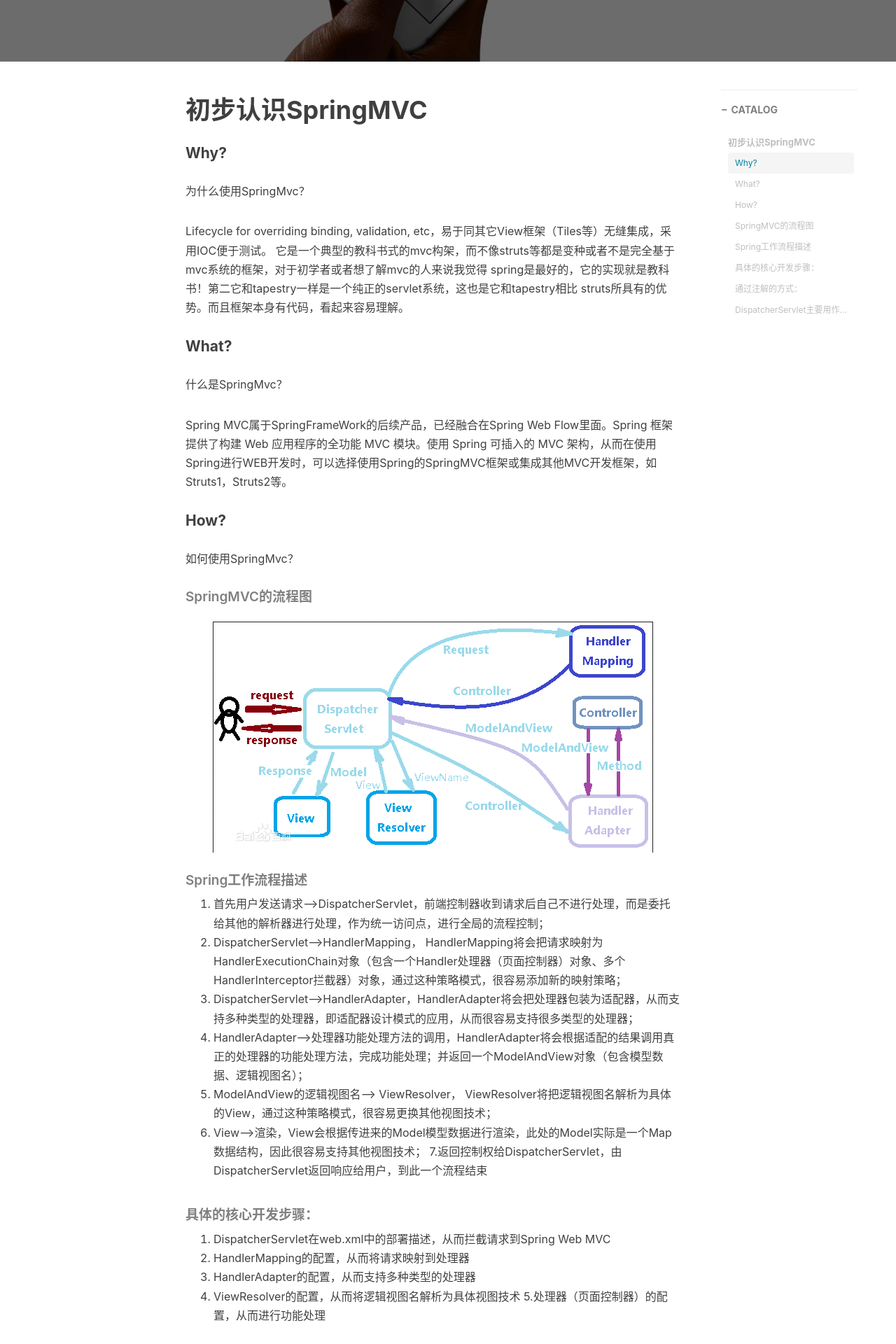
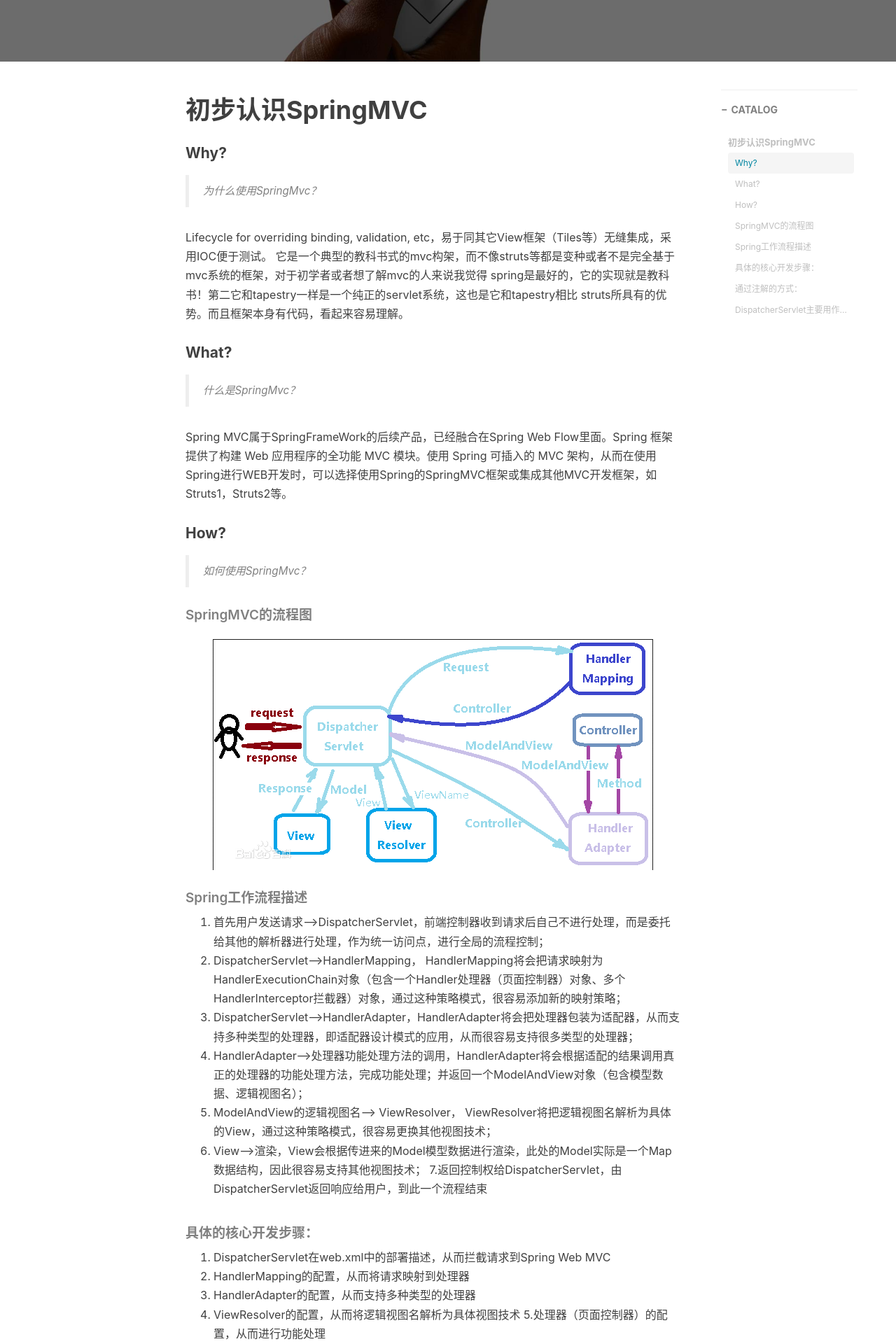
Before and after one commit to whvixd/qilixiang.github.io, a Jekyll site: the page built from _posts/2017-09-20-SpringMVC.md, in a window 1280 px wide. Shown: the part 435-2355 px from the top of the page at 70% size. Built offline with Jekyll 4.4.1, drawn with Linux system fonts in a browser that asks for light colours; nearby versions of some CDN libraries; comment, search, counter and statistics services are not loaded.

```diff
--- a/_posts/2017-09-20-SpringMVC.md
+++ b/_posts/2017-09-20-SpringMVC.md
@@ -14,20 +14,20 @@ tags:
 
 #### Why?
 
-  为什么使用SpringMvc？<br>
+ > 为什么使用SpringMvc？<br>
 
 Lifecycle for overriding binding, validation, etc，易于同其它View框架（Tiles等）无缝集成，采用IOC便于测试。
 它是一个典型的教科书式的mvc构架，而不像struts等都是变种或者不是完全基于mvc系统的框架，对于初学者或者想了解mvc的人来说我觉得 spring是最好的，它的实现就是教科书！第二它和tapestry一样是一个纯正的servlet系统，这也是它和tapestry相比 struts所具有的优势。而且框架本身有代码，看起来容易理解。
 
 #### What?
 
-  什么是SpringMvc？<br>
+ > 什么是SpringMvc？<br>
 
 Spring MVC属于SpringFrameWork的后续产品，已经融合在Spring Web Flow里面。Spring 框架提供了构建 Web 应用程序的全功能 MVC 模块。使用 Spring 可插入的 MVC 架构，从而在使用Spring进行WEB开发时，可以选择使用Spring的SpringMVC框架或集成其他MVC开发框架，如Struts1，Struts2等。
 
 #### How?
 
-  如何使用SpringMvc？<br>
+ > 如何使用SpringMvc？<br>
 
 ##### SpringMVC的流程图
 
```
